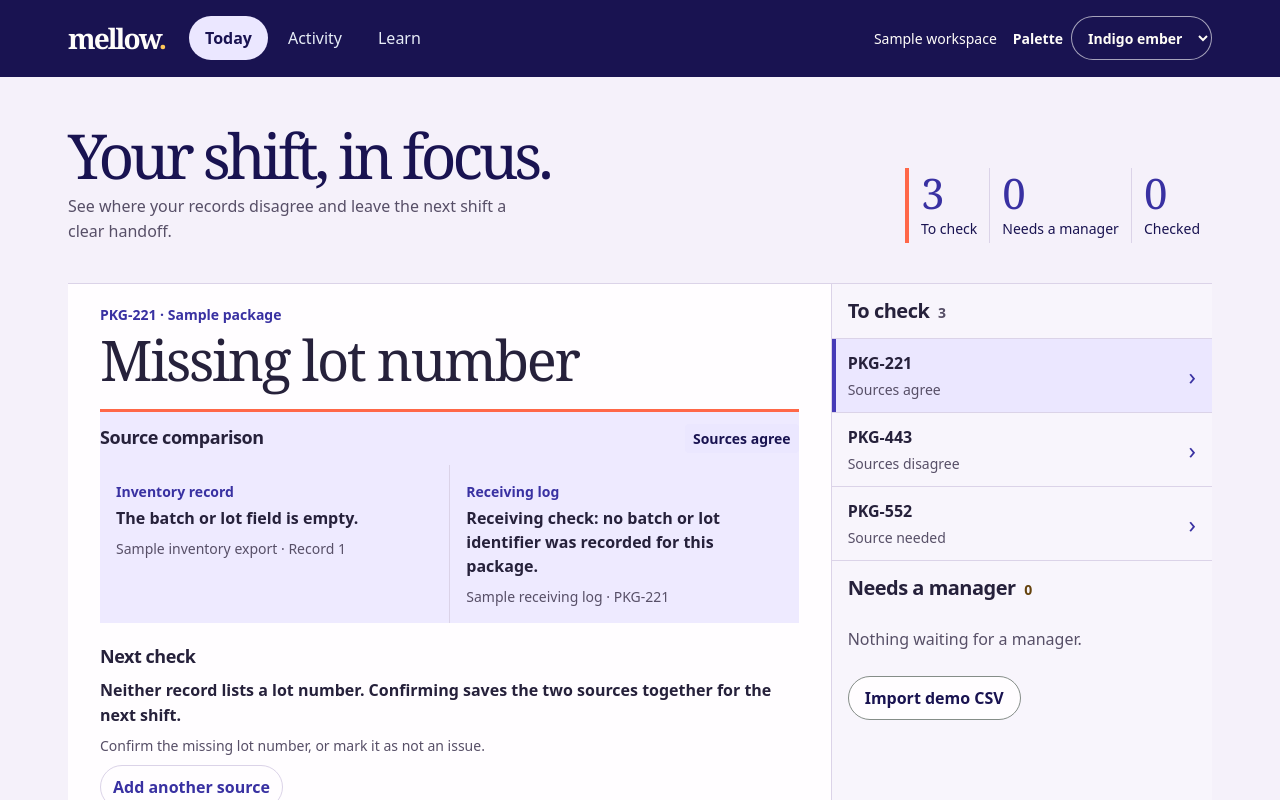
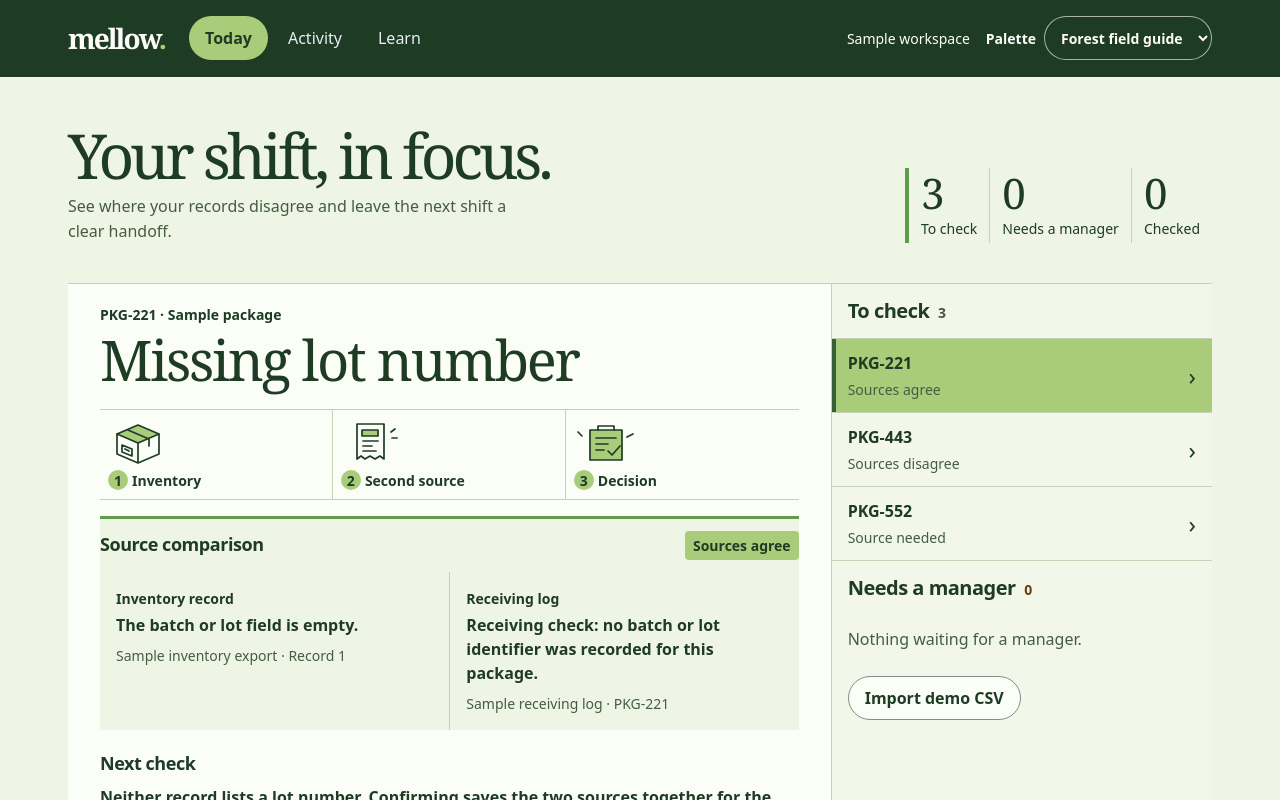
Before and after one commit to mauifrancis-ui/mellow-demo, a React (Vite) app: page / in a window 1280 px wide. Shown: the top 800 px of the page. Built offline with nearby package versions, Linux system fonts and the light colour scheme.

Commit message:
Add illustrated Forest field guide review

```diff
--- a/src/App.tsx
+++ b/src/App.tsx
@@ -6,6 +6,7 @@ import {
 } from "./workspace";
 
 const palettes = [
+  { id: "field", label: "Forest field guide" },
   { id: "solar", label: "Solar olive" },
   { id: "indigo", label: "Indigo ember" },
   { id: "ochre", label: "Ochre clay" },
@@ -15,9 +16,9 @@ const paletteKey = "mellow.preview.palette";
 
 function initialPalette(): Palette {
   try {
-    return palettes.find(({ id }) => id === localStorage.getItem(paletteKey))?.id ?? "indigo";
+    return palettes.find(({ id }) => id === localStorage.getItem(paletteKey))?.id ?? "field";
   } catch {
-    return "indigo";
+    return "field";
   }
 }
 
@@ -39,6 +40,56 @@ function DecisionNote({ note, onChange }: { note: string; onChange: (note: strin
   );
 }
 
+const reviewSteps = [
+  { id: "inventory-source", label: "Inventory", drawing: "package" },
+  { id: "second-source", label: "Second source", drawing: "receipt" },
+  { id: "review-decision", label: "Decision", drawing: "handoff" },
+] as const;
+
+function ReviewDrawing({ kind }: { kind: typeof reviewSteps[number]["drawing"] }) {
+  return (
+    <svg aria-hidden="true" viewBox="0 0 64 48" className="review-drawing" fill="none"
+      stroke="currentColor" strokeWidth="1.7" strokeLinecap="round" strokeLinejoin="round">
+      {kind === "package" && <>
+        <path className="drawing-fill" d="m9 16 21-9 21 9-21 9Z" />
+        <path d="M9 16v20l21 9 21-9V16M30 25v20M20 12l21 9v7" />
+        <path d="m14 27 10 4v7l-10-4zM17 31l4 2" />
+      </>}
+      {kind === "receipt" && <>
+        <path d="M16 6h27v35l-4-3-5 3-5-3-5 3-4-3-4 3z" />
+        <path className="drawing-fill" d="M21 12h16v6H21z" />
+        <path d="M22 23h15m-15 5h9m-9 5h13m15-19 4-3m-3 9h5" />
+      </>}
+      {kind === "handoff" && <>
+        <path className="drawing-fill" d="M16 12h32v30H16z" />
+        <path d="M24 12V8h16v4M22 20h20m-20 6h12m-12 6h8" />
+        <path d="m34 33 4 4 8-9M8 18l-4-4m49 5 6-3" />
+      </>}
+    </svg>
+  );
+}
+
+function ReviewSteps() {
+  const [selected, setSelected] = useState<string>();
+  return (
+    <nav className="review-steps" aria-label="Review sections">
+      {reviewSteps.map(({ id, label, drawing }, index) => (
+        <a key={id} href={`#${id}`} aria-current={selected === id ? "location" : undefined} onClick={(event) => {
+          const target = document.getElementById(id);
+          if (!target) return;
+          event.preventDefault();
+          setSelected(id);
+          target.focus({ preventScroll: true });
+          target.scrollIntoView({ block: "nearest", behavior: "instant" });
+        }}>
+          <ReviewDrawing kind={drawing} />
+          <span className="step-label"><span className="step-number">{index + 1}</span>{label}</span>
+        </a>
+      ))}
+    </nav>
+  );
+}
+
 function SourceComparison({ task, review }: { task: Task; review: ReturnType<typeof prepareReview> }) {
   return <section className="record-insight comparison" aria-label="What the records say">
     <div className="comparison-heading">
@@ -46,12 +97,12 @@ function SourceComparison({ task, review }: { task: Task; review: ReturnType<typ
       <span className="source-state" data-state={review.state}>{review.state}</span>
     </div>
     <div className="comparison-grid">
-      <div className="comparison-source">
+      <div className="comparison-source" id="inventory-source" tabIndex={-1} role="group" aria-label="Inventory source">
         <span>{task.sample ? "Inventory record" : "Imported record"}</span>
         <strong>{task.observation}</strong>
         <small>{task.source} · Record {task.line}</small>
       </div>
-      <div className="comparison-source">
+      <div className="comparison-source" id="second-source" tabIndex={-1} role="group" aria-label="Second source">
         <span>{review.source ? "Receiving log" : "Second source"}</span>
         <strong>{review.source ? review.source.excerpt : "Nothing linked yet"}</strong>
         {review.source && <small>{review.source.reference}</small>}
@@ -258,6 +309,7 @@ export default function App() {
             <p className="feedback review-feedback" id="review-feedback" role="status">{status}</p>
             {error && <p className="error review-feedback" role="alert">{error}</p>}
             {active && review ? <>
+              <ReviewSteps key={active.id} />
               <SourceComparison key={active.id} task={active} review={review} />
               <div className="evidence">
                 <div className="evidence-header">
@@ -276,7 +328,7 @@ export default function App() {
                 }}>{review.source ? "Add another source" : "Add evidence"}</button>}
                 {!needsRationale && <DecisionNote key={active.id} note={draft.note} onChange={(value) => updateDraft("note", value)} />}
               </div>
-              <div className="decision-footer">
+              <div className="decision-footer" id="review-decision" tabIndex={-1} role="group" aria-label="Decision controls">
                 <div className="actions">
                   {(editing || canApprove) && <button className="solid" aria-describedby="evidence-help" disabled={!canApprove} onClick={() => decide(active, "Approved")}>Confirm issue</button>}
                   <button className={!canApprove && !editing ? "solid" : ""} disabled={latest.get(active.id) === "Manager review requested"} onClick={() => decide(active, "Manager review requested")}>Leave for manager</button>
--- a/src/styles.css
+++ b/src/styles.css
@@ -293,3 +293,41 @@ small { display: block; margin-top: 4px; font-size: 14px; }
   .comparison-grid { grid-template-columns: 1fr; }
   .comparison-source + .comparison-source { border-inline-start: 0; border-block-start: 1px solid var(--line); }
 }
+
+.shell[data-palette="field"] {
+  --canvas: #eff5e4; --surface: #fbfdf7; --ink: #1e3b24; --muted: #445c42; --deep: #1e3b24;
+  --accent: #1e3b24; --focus: #365d36; --selected: #a9cc7a; --line: #c4d3b5;
+  --mast: #1e3b24; --mast-hover: #345938; --signature: #a9cc7a;
+  --observation: #eff5e4; --observation-edge: #5e9c4c; --subtle-surface: #f2f7e9;
+}
+.shell[data-palette="field"] .masthead { --focus: #a9cc7a; }
+.shell[data-palette="field"] .actions .solid:enabled:hover { background: #315837; }
+.review-steps {
+  --diagram-fill: var(--selected);
+  display: grid; grid-template-columns: repeat(3, minmax(0, 1fr));
+  margin: 0 var(--review-inset) 16px; gap: 0;
+  border-block: 1px solid var(--line);
+}
+.review-steps a {
+  display: grid; justify-items: start; align-content: center; gap: 4px;
+  min-height: 72px; min-width: 0; padding: 8px;
+  border-inline-end: 1px solid var(--line); color: var(--deep);
+}
+.review-steps a:last-child { border-inline-end: 0; }
+.review-steps a:hover, .review-steps a[aria-current] { background: var(--observation); }
+.review-steps a[aria-current] { box-shadow: inset 0 -3px var(--observation-edge); }
+.review-drawing { width: clamp(32px, 6vw, 64px); height: auto; }
+.drawing-fill { fill: var(--diagram-fill); }
+.step-label { display: flex; flex-wrap: wrap; align-items: center; gap: 4px; font-size: 14px; font-weight: 650; }
+.step-number { display: grid; place-items: center; min-width: 20px; height: 20px; border-radius: 50%; background: var(--selected); color: var(--deep); }
+.comparison-source:focus, .decision-footer:focus { outline: 2px solid var(--focus); outline-offset: -2px; }
+@media (prefers-reduced-motion: no-preference) {
+  .review-steps a { transition: background-color var(--press) var(--ease), box-shadow var(--press) var(--ease); }
+  .review-steps .review-drawing { animation: drawing-arrival var(--reveal) var(--ease) both; }
+  .review-steps a:nth-child(2) .review-drawing { animation-delay: 35ms; }
+  .review-steps a:nth-child(3) .review-drawing { animation-delay: 70ms; }
+  @keyframes drawing-arrival {
+    from { transform: translateY(3px); opacity: .7; }
+    to { transform: translateY(0); opacity: 1; }
+  }
+}
```
Also changed, not shown: 1 other file (tests, documents, lock files or other folders).
